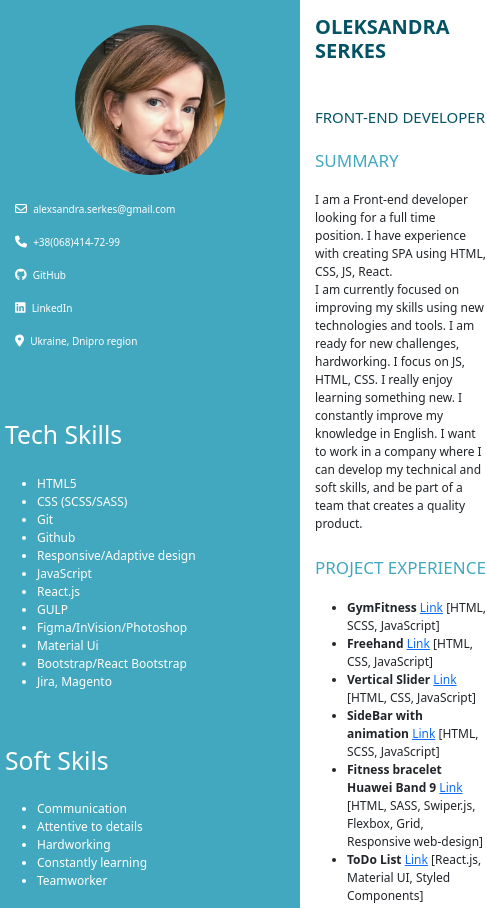
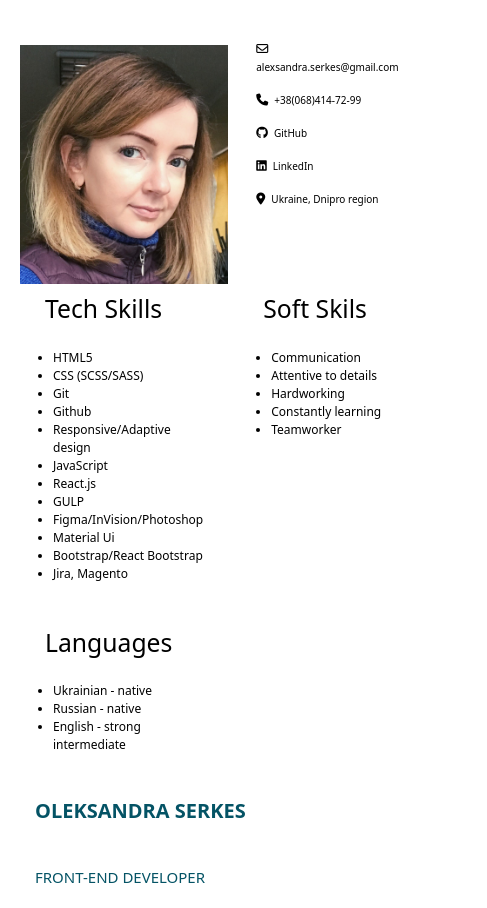
Before and after one commit to OlSerkes/CV, a plain HTML site: page index.html in a window 390 px wide. Shown: the top 908 px of the page, 487 px wide, since content can reach past the window. Drawn offline with nearby package versions, Linux system fonts and the light colour scheme.

Commit message:
Added styles for mobile

```diff
--- a/style.css
+++ b/style.css
@@ -16,7 +16,6 @@ span {
     background: #42A8C0;
     color: #fff;
     margin: 0 auto;
-    /* max-width: 350px; */
     flex: 0 0 350px;
 }
 
@@ -125,7 +124,6 @@ span {
 
 @media (max-width: 992px){
     .sidebar-wrapper{
-        /* width: 300px; */
         flex: 0 0 300px;
     }
     .profiler-container{
@@ -153,23 +151,52 @@ span {
     }
 }
 
-@media (max-width: 765px){
+@media (max-width: 767.98px){
+    .wrapper{
+        flex-direction: column;
+        align-items: center;
+        ol, ul{
+            padding-left: 0.5rem;
+        }
+    }
+    .sidebar-wrapper{
+        flex: 1 1 auto;
+        align-self: start;
+        background-color: #fff;
+        color: #000;
+        display: grid;
+        grid-template-columns: repeat(2, 1fr);
+        gap: 10px;
+        margin: 20px 45px 0;
+        a, p{
+            color: #000;
+        }
+    }
+    .profiler-container{
+        border-radius: 0;
+        margin: 20px 0;
+        width: 250px;
+        height: 260px;
+    }
+    .contact-container{
+        margin: 20px 10px;
+    }
     .profiler-name{
         font-size: 28px;
     }
     .profiler-main-title{
         font-size: 20px;
     }
+    .skills-list{
+        margin-bottom: 10px;
+    }
 }
 
 @media (max-width: 620px){
-    .sidebar-wrapper {
-        width: 200px;
-        /* flex: 0 0 200px; */
+    .sidebar-wrapper{
+        margin: 20px;
     }
     .profiler-container{
-        width: 150px;
-        height: 150px;
         margin: 25px auto;
     }
     .contact-items {
@@ -178,6 +205,7 @@ span {
     .skills-container{
         margin-left: 5px;
         margin-right: 5px;
+        padding: 0 20px;
     }
     .icon {
         margin-right: 3px;
@@ -187,6 +215,7 @@ span {
     }
     .main-wrapper{
         margin: 20px;
+        padding: 0 20px;
     }
     .profiler-name{
         font-size: 20px;
@@ -198,6 +227,9 @@ span {
         margin-bottom: 20px;
         font-size: 17px;
     }
+    .profiler-list{
+        margin: 0 20px 25px;
+    }
 }
 
 @media (max-width: 480px){
@@ -206,6 +238,10 @@ span {
     }
     .main-wrapper{
         margin: 15px;
+    }
+    .profiler-container{
+        width: 100%;
+        height: 100%;
     }
 }
 
```
